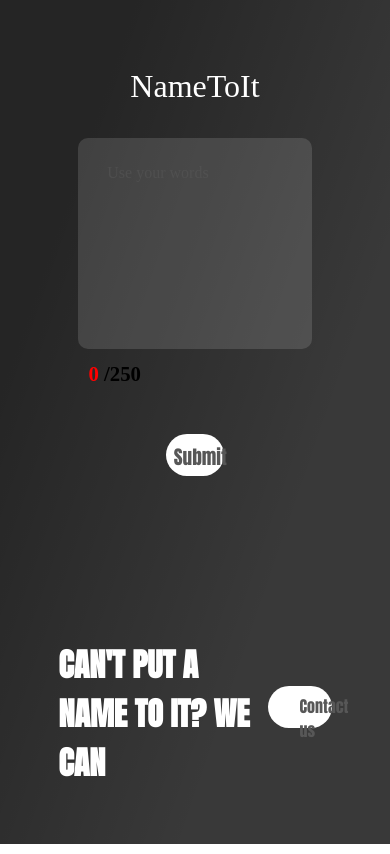
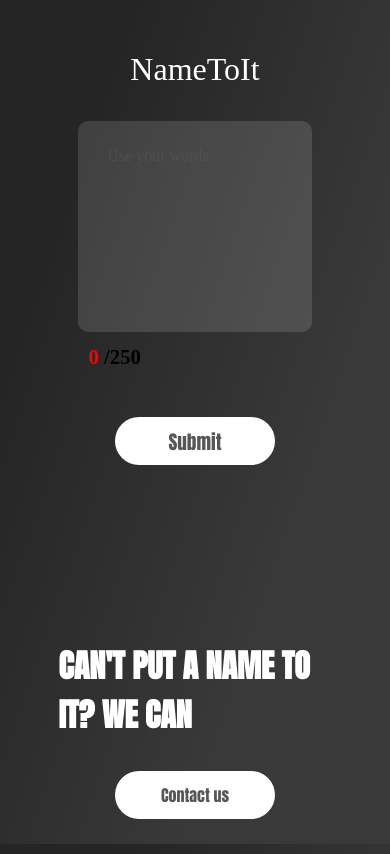
Before and after one commit to BiiChris/NameToIt, a React (Create React App) app in the folder client/: page / in a window 390 px wide. Built offline with nearby package versions, Linux system fonts and the light colour scheme; a web font is replaced by a local one.

Commit message:
mobile fixes🚀@BiiChris

```diff
--- a/client/src/App.css
+++ b/client/src/App.css
@@ -24,12 +24,8 @@ body {
 /* Common button styling */
 
 button {
-  max-width: 15rem;
-  max-height: 5rem;
-  max-width: 15vw;
-  max-height: 5vh;
-  height: 100%;
-  width: 100%;
+  width: 13rem;
+  height: 3.5rem;
   transition: 0.5s;
   padding: 1.2rem;
   color: #575757;
@@ -193,7 +189,7 @@ align-items: center;
 @media screen and (max-height: 1000px) {
 
   header {
-    margin-top: 3vh;
+    margin-top: 1vh;
   }
 
   .userform {
@@ -212,6 +208,11 @@ align-items: center;
 }
 
 @media screen and (max-width: 800px) {
+
+  button {
+    width: 10rem;
+    height: 3rem;
+  }
 
   .userform textarea {
     max-width: 60vw;
@@ -240,6 +241,10 @@ align-items: center;
     flex-direction: column;
   }
 
+  footer h3 {
+    font-size: 1.3rem;
+  }
+
   .NotFound {
     font-size: 2.5rem;
   }
@@ -250,7 +255,7 @@ align-items: center;
 
 }
 
-@media screen and (max-width: 600px) {
+@media screen and (max-width: 603px) {
 
   .userform textarea {
     height: 30vh;
@@ -271,7 +276,7 @@ align-items: center;
   }
 
   footer h3 {
-    font-size: 1.3rem;
+    font-size: 1.1rem;
   }
 
   footer button {
@@ -330,7 +335,6 @@ align-items: center;
 footer {
   margin-top: auto;
   display: flex;
-  flex-direction: row;
   width: 70vw;
   align-items: center;
   justify-content: space-between;
```
